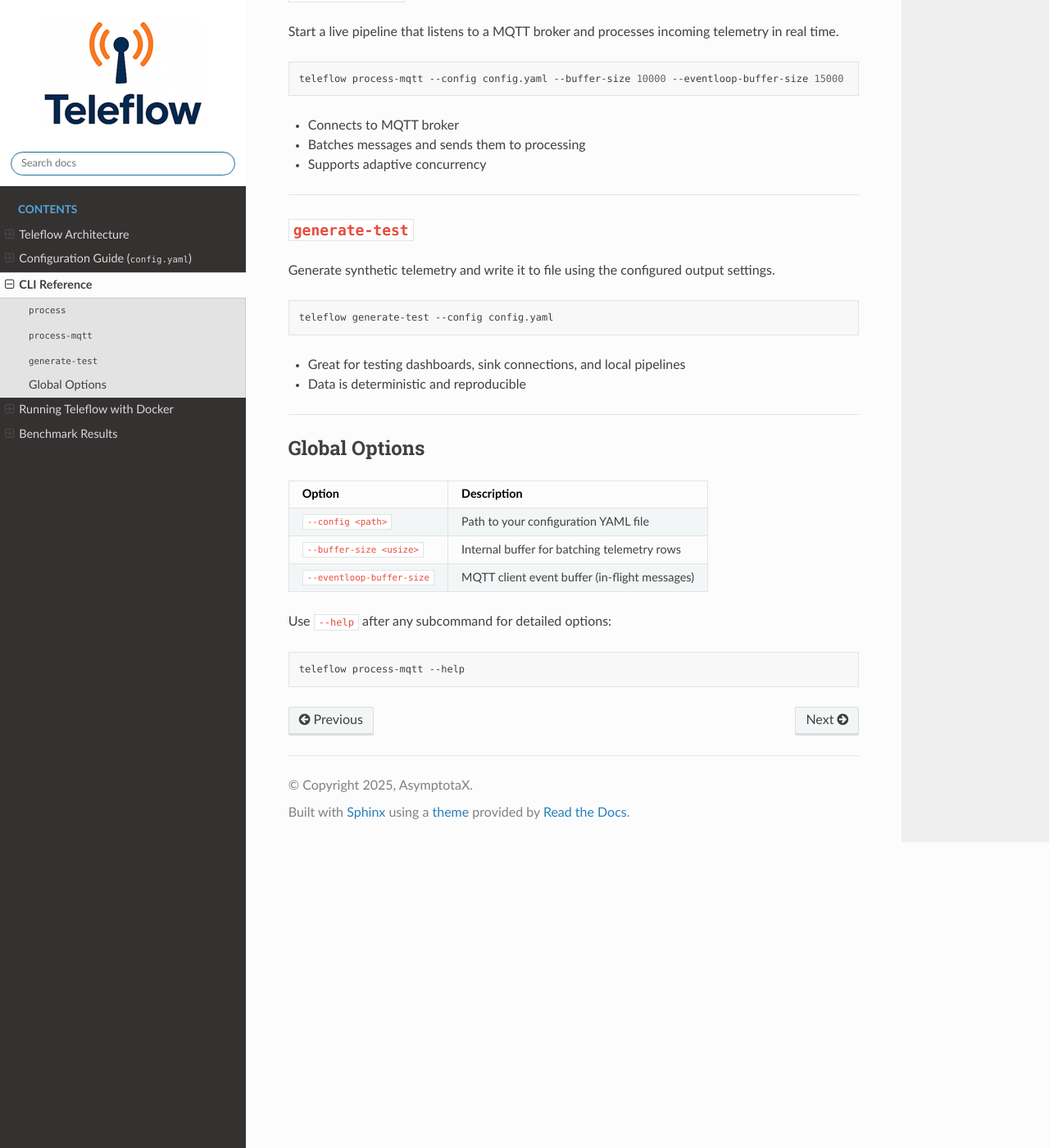
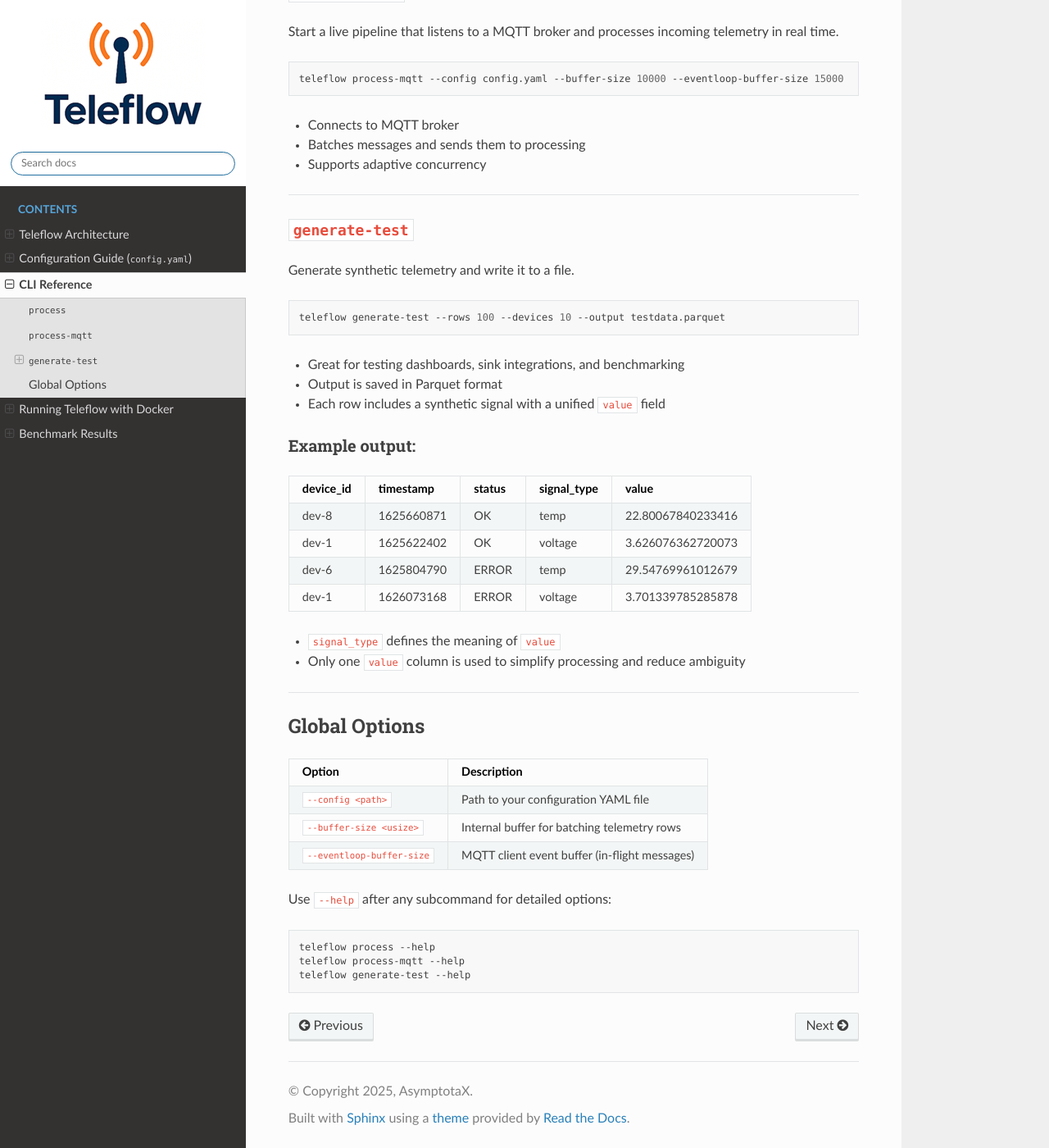
Before and after one commit to AsymptotaX/teleflow, a Sphinx documentation site: the page built from docs/cli.md, in a window 1280 px wide and 1400 px high, scrolled down 578 px. Shown: the whole window at 82% size. Built offline with Sphinx 7.4.7 and the Read the Docs theme 3.1.0, drawn with Linux system fonts in a browser that asks for light colours.

Commit message:
docs: update CLI commands and enhance generate-test output format

````diff
--- a/docs/cli.md
+++ b/docs/cli.md
@@ -9,7 +9,7 @@ Teleflow provides several subcommands for processing and testing telemetry pipel
 Run a batch processing job from a static source (e.g., file or test data). Useful for development and debugging.
 
 ```bash
-teleflow process --config config.yaml
+teleflow process --input data.parquet --config config.yaml
 ```
 
 - Reads telemetry from configured sources
@@ -34,14 +34,27 @@ teleflow process-mqtt --config config.yaml --buffer-size 10000 --eventloop-buffe
 
 ## `generate-test`
 
-Generate synthetic telemetry and write it to file using the configured output settings.
+Generate synthetic telemetry and write it to a file.
 
 ```bash
-teleflow generate-test --config config.yaml
+teleflow generate-test --rows 100 --devices 10 --output testdata.parquet
 ```
 
-- Great for testing dashboards, sink connections, and local pipelines
-- Data is deterministic and reproducible
+- Great for testing dashboards, sink integrations, and benchmarking
+- Output is saved in Parquet format
+- Each row includes a synthetic signal with a unified `value` field
+
+### Example output:
+
+| device_id | timestamp   | status | signal_type | value               |
+|-----------|-------------|--------|-------------|---------------------|
+| dev-8     | 1625660871  | OK     | temp        | 22.80067840233416   |
+| dev-1     | 1625622402  | OK     | voltage     | 3.626076362720073   |
+| dev-6     | 1625804790  | ERROR  | temp        | 29.54769961012679   |
+| dev-1     | 1626073168  | ERROR  | voltage     | 3.701339785285878   |
+
+- `signal_type` defines the meaning of `value`
+- Only one `value` column is used to simplify processing and reduce ambiguity
 
 ---
 
@@ -56,5 +69,7 @@ teleflow generate-test --config config.yaml
 Use `--help` after any subcommand for detailed options:
 
 ```bash
+teleflow process --help
 teleflow process-mqtt --help
+teleflow generate-test --help
 ```
````
Also changed, not shown: 1 other file.
